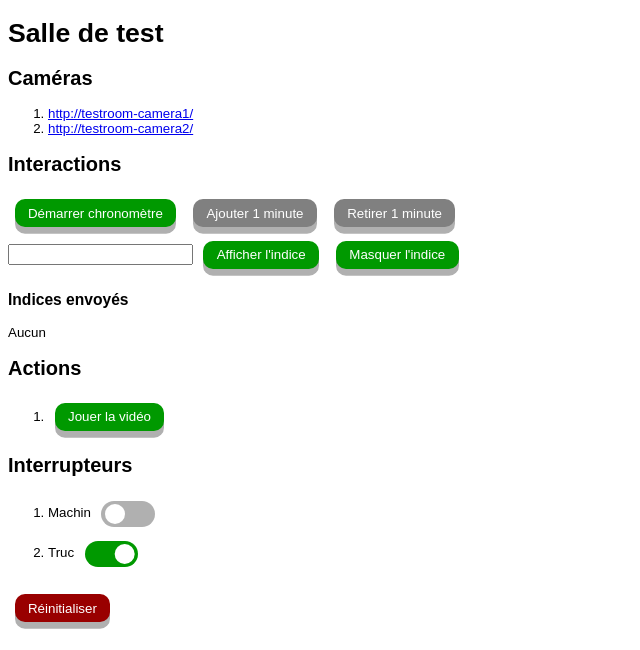
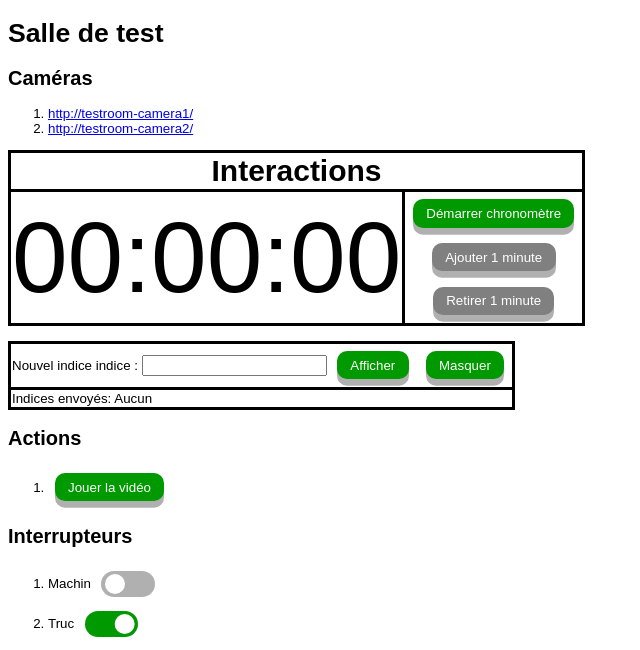
Before and after one commit to paullouisageneau/escape, a Flask app: page / in a window 1280 px wide. Shown: the top 650 px of the page, without its empty margins (0-640 px from the left). Run offline with Flask 2, Linux system fonts and the light colour scheme; data that the repository does not hold is empty; some libraries are stand-ins or nearby versions.

Commit message:
Modification de l'affichage du chrono et des indices dans le panneau de contrôle du GM.

```diff
--- a/app/__init__.py
+++ b/app/__init__.py
@@ -70,7 +70,7 @@ def api_clues():
 		clues.append(clue)
 		hideClue = False
 		room.events.publish('clue', { 'text': clue })
-		return jsonify({ 'text': clue, 'index': len(clues)-1 })
+		return jsonify({ 'text': clue, 'index': len(clues)-1, 'hide':hideClue })
 	return jsonify([{ 'text': c } for c in clues])
 
 @app.route('/api/clues/hide', methods=['GET', 'POST'])
--- a/app/static/control.css
+++ b/app/static/control.css
@@ -83,3 +83,13 @@ input:checked + .slider:before {
 .button_danger:hover {
 	background-color: #800000;
 }
+
+table, th, td {
+	border: 3px solid black;
+	text-align: center;
+	border-collapse: collapse;
+}
+
+th {
+	font-size: 30px;
+}
--- a/app/static/control.js
+++ b/app/static/control.js
@@ -5,9 +5,10 @@ const vm = new Vue({
 	data: {
 		enabled: [],		// will contain the indexes of enabled toggles
 		startTime: 0,		// timestamp at which the chrono was started
-		chrono: '',			// the chrono as displayed (HH:MM:SS)
+		chrono: '00:00:00',			// the chrono as displayed (HH:MM:SS)
 		inputClue: '',		// the clue input from the user
-		clues: []			// all the sent clues
+		clues: [],			// all the sent clues
+		show: false		// last clue is visible
 	},
 	mounted: function() {
 		// Initialize chrono
@@ -24,6 +25,13 @@ const vm = new Vue({
 			return response.json();
 		}).then((array) => {
 			this.clues = array.map(c => c.text);
+		});
+
+		// Check if last clue is visible
+		fetch('/api/clues/hide').then((response) => {
+			return response.json();
+		}).then((clueMsg) => {
+			this.show = !clueMsg.hide;
 		});
 
 		// Initialize toggles
@@ -91,13 +99,17 @@ const vm = new Vue({
 			}).then((response) => {
 				return response.json();
 			}).then((clue) => {
-				this.clues.push(clue.text);
+				this.clues.push(clue.text); this.show = !clue.hide;
 			});
 			this.inputClue = '';
 		},
 		hideClue: function() {
 			fetch('/api/clues/hide', {
 				method: 'POST',
+			}).then((response) => {
+			return response.json();
+			}).then((clueMsg) => {
+			this.show = !clueMsg.hide;
 			});
 		},
 		reset: function() {
--- a/app/templates/interactions.html
+++ b/app/templates/interactions.html
@@ -1,18 +1,48 @@
-<section id="interactions">
-  <h2>Interactions</h2>
+<table>
+  <tr>
+    <th colspan=2> Interactions </th> </tr>
+  <tr>
+    <td rowspan=3 style="font-size:100px;"> <span v-if="chrono">${ chrono }</span> </td>
+    <td style="border-bottom:none;">
       <input type="button" class="button" value="Démarrer chronomètre" v-bind:disabled="startTime > 0" v-on:click="start()">
+    </td>
+  </tr>
+  <tr>
+    <td style="border-top:none;border-bottom:none;">
       <input type="button" class="button" value="Ajouter 1 minute" v-bind:disabled="!startTime" v-on:click="startTime-=60">
+    </td>
+  </tr>
+  <tr>
+    <td style="border-top:none;">
       <input type="button" class="button" value="Retirer 1 minute" v-bind:disabled="!startTime" v-on:click="startTime+=60">
-  <span v-if="chrono">Chronomètre: ${ chrono }</span><br>
+    </td>
+  </tr>
+</table>
+
+<br />
+
+<table>
+  <tr>
+    <td>
+      Nouvel indice indice :
       <input type="text" name="clue" v-model="inputClue">
-  <input type="button" class="button" value="Afficher l'indice" v-on:click="sendClue()">
-  <input type="button" class="button" value="Masquer l'indice" v-on:click="hideClue()">
-  <br>
-  <h3>Indices envoyés</h3>
+      <input type="button" class="button" value="Afficher" v-on:click="sendClue()">
+      <input type="button" class="button" value="Masquer" v-on:click="hideClue()">
+    </td>
+  </tr>
+  <tr>
+    <td style="text-align:left;">
+       Indices envoyés:
        <span v-if="!clues.length">Aucun</span>
         <ol v-if="clues.length">
-    <li v-for="clue in clues">
+          <li v-for="clue in clues.slice(0,clues.length-1)">
           <span>${ clue }</span>
           </li>
+          <li>
+            <span v-if="show" style='color:red;'>${ clues[clues.length-1] } (visible)</span>
+            <span v-if="!show">${ clues[clues.length-1] }</span>
+          </li>
         </ol>
-</section>
+    </td>
+  </tr>
+</table>
```
Lines whose indentation alone changed are shown as unchanged.
